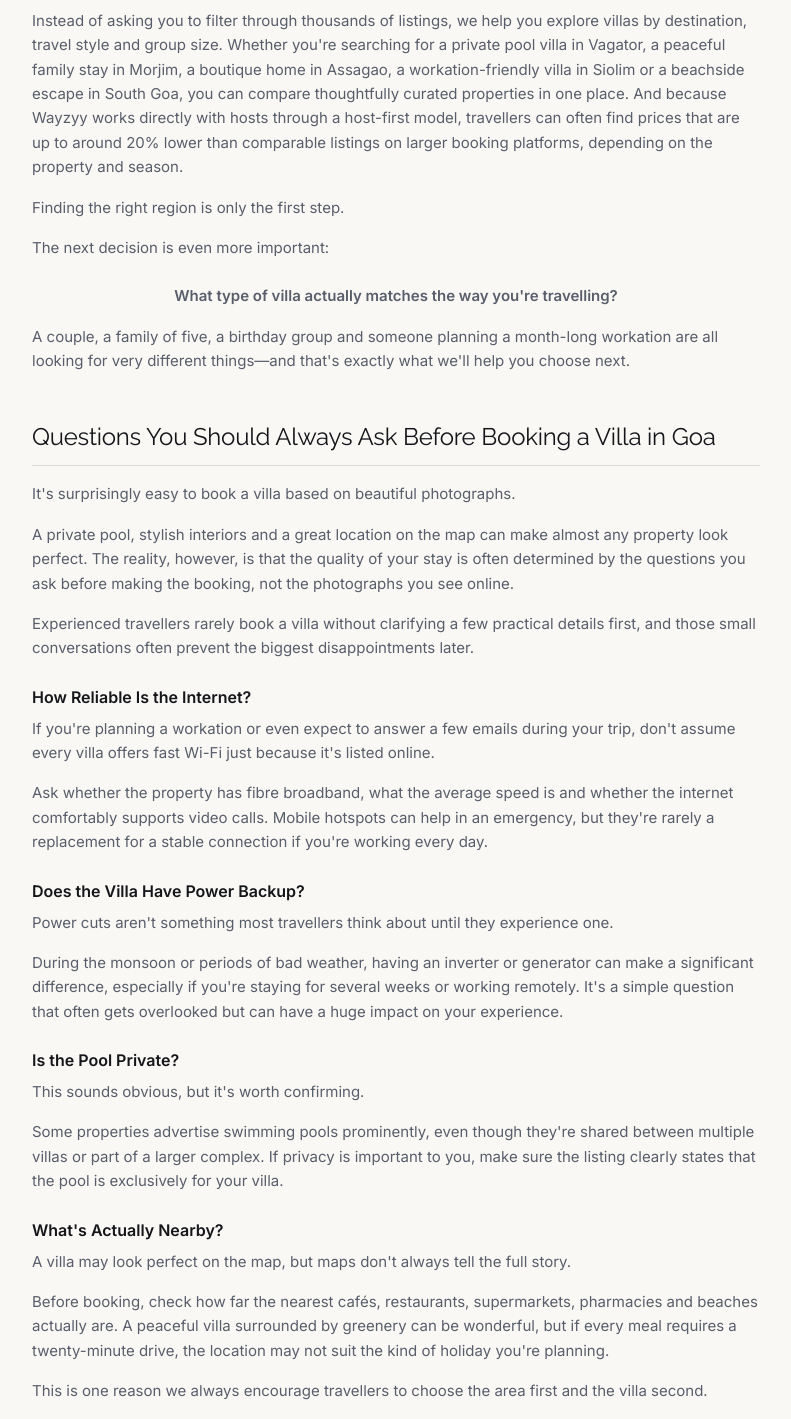
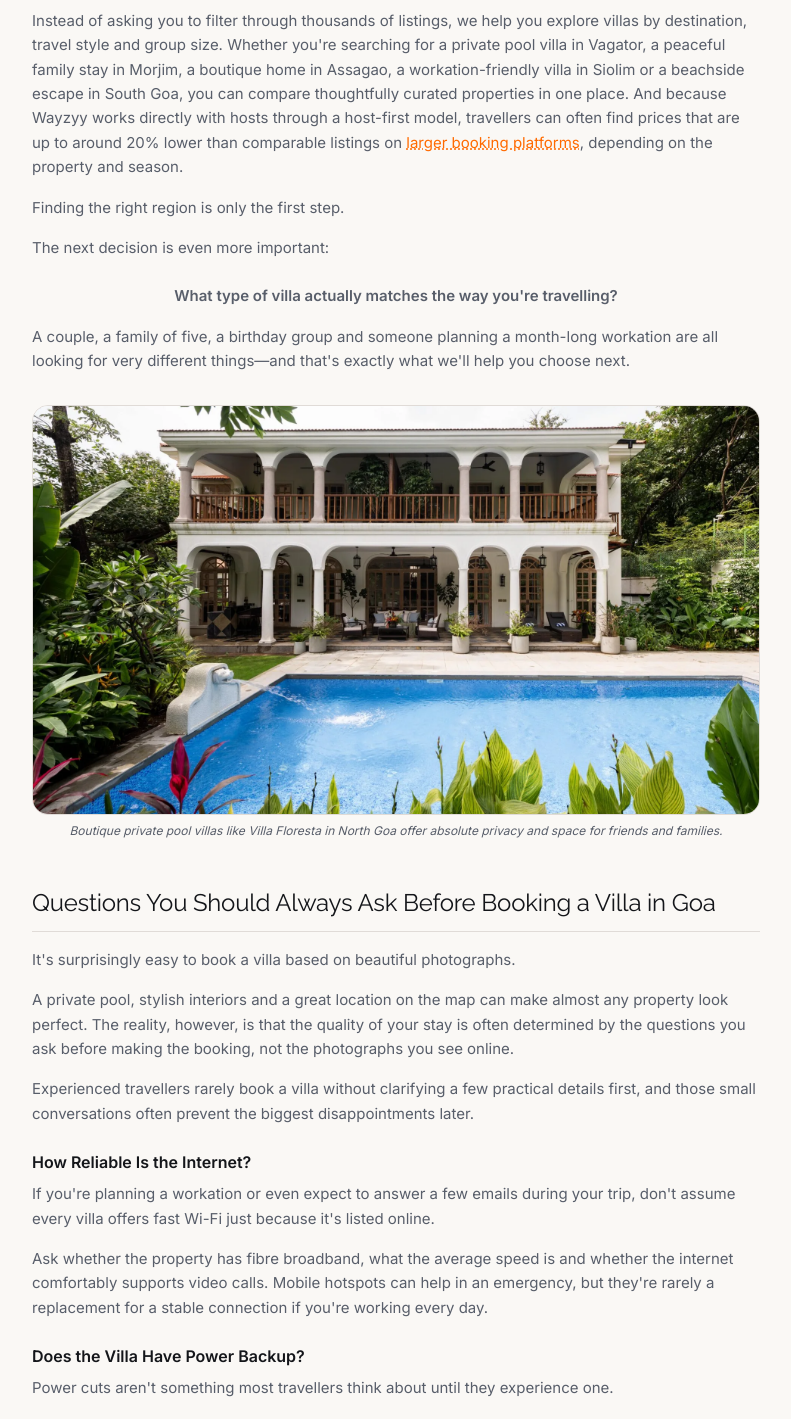
Before and after one commit to wayzyy-project/wayzyy-site, a React (Vite) app: page /blog/north-goa-villas-vs-south-goa-villas in a window 1280 px wide. Shown: the part 3580-4999 px from the top of the page, without its empty margins (244-1035 px from the left). Built offline with nearby package versions, Linux system fonts and the light colour scheme.

Commit message:
feat: add Villa Floresta and pool flamingo images in villas comparison guide, add clean SEO contextual link tags

```diff
--- a/src/pages/blog/NorthGoaVillasVsSouthGoaVillas.tsx
+++ b/src/pages/blog/NorthGoaVillasVsSouthGoaVillas.tsx
@@ -223,7 +223,7 @@ export default function NorthGoaVillasVsSouthGoaVillas() {
         That's exactly how we've organised properties at Wayzyy.
       </p>
       <p>
-        Instead of asking you to filter through thousands of listings, we help you explore villas by destination, travel style and group size. Whether you're searching for a private pool villa in Vagator, a peaceful family stay in Morjim, a boutique home in Assagao, a workation-friendly villa in Siolim or a beachside escape in South Goa, you can compare thoughtfully curated properties in one place. And because Wayzyy works directly with hosts through a host-first model, travellers can often find prices that are up to around 20% lower than comparable listings on larger booking platforms, depending on the property and season.
+        Instead of asking you to filter through thousands of listings, we help you explore villas by destination, travel style and group size. Whether you're searching for a private pool villa in Vagator, a peaceful family stay in Morjim, a boutique home in Assagao, a workation-friendly villa in Siolim or a beachside escape in South Goa, you can compare thoughtfully curated properties in one place. And because Wayzyy works directly with hosts through a host-first model, travellers can often find prices that are up to around 20% lower than comparable listings on <Link to="/blog/best-airbnb-alternatives-goa" className="hover:text-ember text-ember underline decoration-dotted">larger booking platforms</Link>, depending on the property and season.
       </p>
       <p>
         Finding the right region is only the first step.
@@ -237,6 +237,18 @@ export default function NorthGoaVillasVsSouthGoaVillas() {
       <p>
         A couple, a family of five, a birthday group and someone planning a month-long workation are all looking for very different things—and that's exactly what we'll help you choose next.
       </p>
+
+      <div className="my-8">
+        <img
+          src="/blog/goa-villa-floresta.webp"
+          alt="Villa Floresta — a beautiful traditional-style white villa in Goa with a private swimming pool"
+          className="w-full rounded-2xl border border-border object-cover aspect-video"
+          loading="lazy"
+        />
+        <span className="text-xs text-muted-foreground block text-center mt-2 italic">
+          Boutique private pool villas like Villa Floresta in North Goa offer absolute privacy and space for friends and families.
+        </span>
+      </div>
 
       <h2>Questions You Should Always Ask Before Booking a Villa in Goa</h2>
       <p>
@@ -262,7 +274,7 @@ export default function NorthGoaVillasVsSouthGoaVillas() {
         Power cuts aren't something most travellers think about until they experience one.
       </p>
       <p>
-        During the monsoon or periods of bad weather, having an inverter or generator can make a significant difference, especially if you're staying for several weeks or working remotely. It's a simple question that often gets overlooked but can have a huge impact on your experience.
+        During the <Link to="/blog/best-time-to-visit-goa" className="hover:text-ember text-ember underline decoration-dotted">monsoon</Link> or periods of bad weather, having an inverter or generator can make a significant difference, especially if you're staying for several weeks or working remotely. It's a simple question that often gets overlooked but can have a huge impact on your experience.
       </p>
 
       <h3>Is the Pool Private?</h3>
@@ -302,7 +314,7 @@ export default function NorthGoaVillasVsSouthGoaVillas() {
 
       <h3>Is Parking Available?</h3>
       <p>
-        If you're planning to rent scooters or travel by car, secure parking becomes more important than many people expect.
+        If you're planning to <Link to="/blog/goa-scooter-rental-guide" className="hover:text-ember text-ember underline decoration-dotted">rent scooters</Link> or travel by car, secure parking becomes more important than many people expect.
       </p>
       <p>
         Most villas provide parking, but it's still worth confirming how many vehicles the property can comfortably accommodate, particularly if you're travelling as a larger group.
@@ -362,6 +374,18 @@ export default function NorthGoaVillasVsSouthGoaVillas() {
             </ul>
           </div>
         </div>
+      </div>
+
+      <div className="my-8">
+        <img
+          src="/blog/goa-north-vs-south-second.webp"
+          alt="Boutique private pool villa with a pink flamingo float in North Goa"
+          className="w-full rounded-2xl border border-border object-cover aspect-video"
+          loading="lazy"
+        />
+        <span className="text-xs text-muted-foreground block text-center mt-2 italic">
+          Fast internet, power backup, and cozy workspace setups are critical for longer stays and remote work in private villas.
+        </span>
       </div>
 
       <h2>Common Mistakes People Make While Booking Villas in Goa</h2>
```
Also changed, not shown: public/blog/goa-villa-floresta.webp (added).
